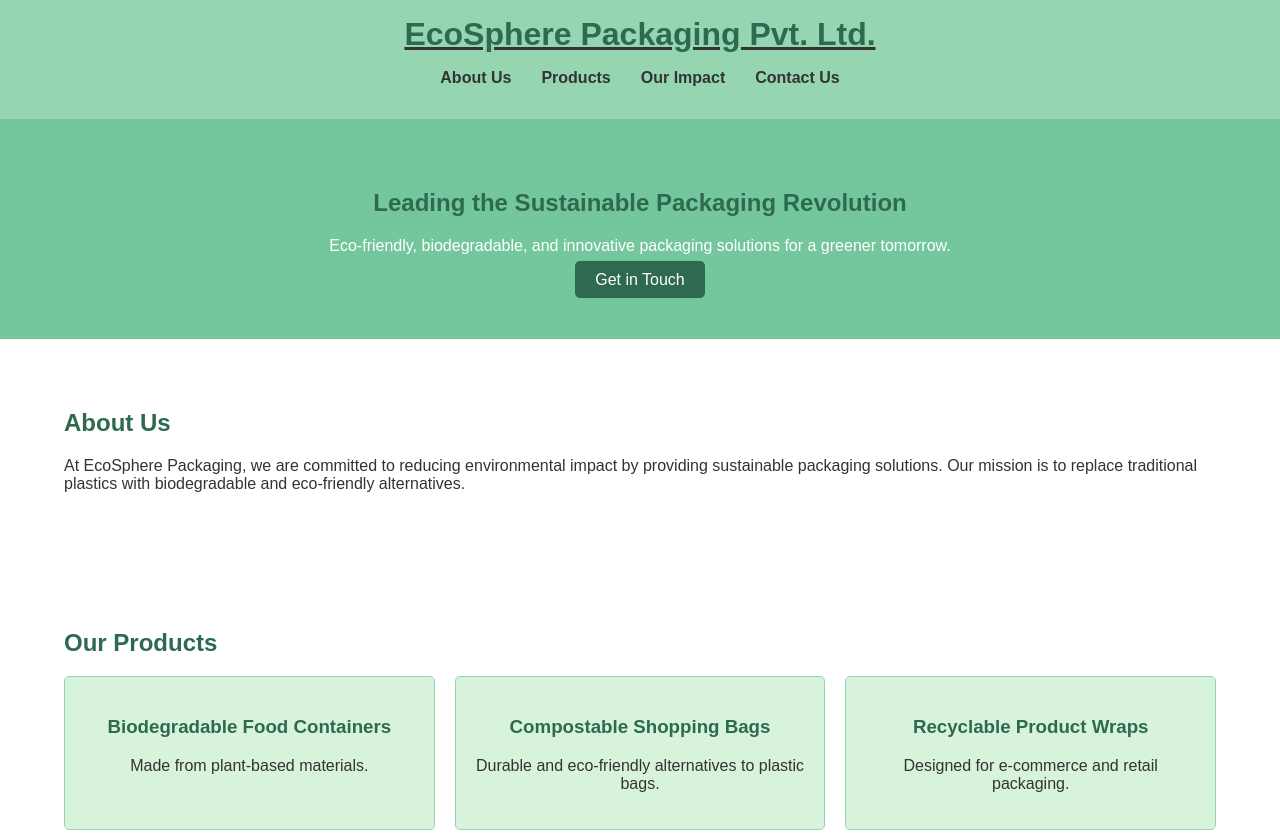
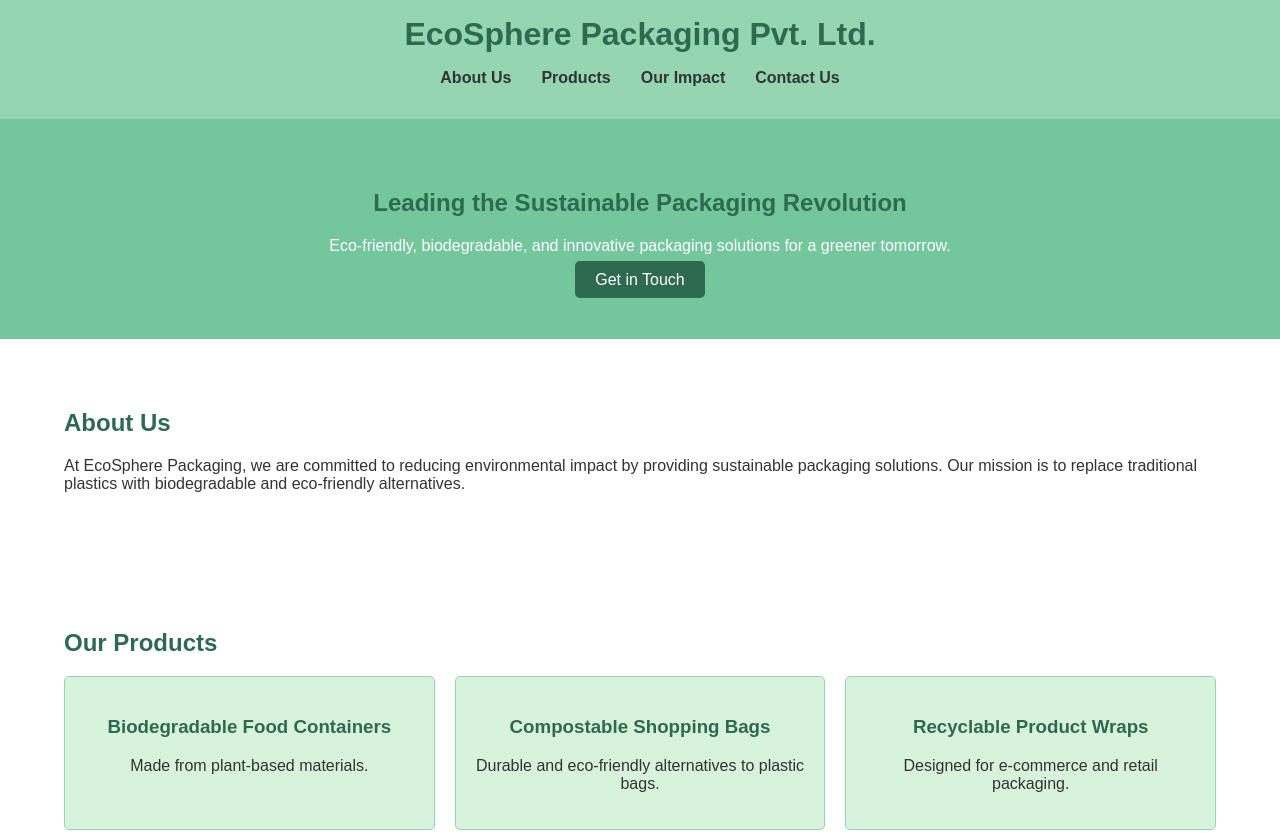
Before and after one commit to realax123/EcoS, a plain HTML site: page index.html in a window 1280 px wide. Shown: the top 833 px of the page. Drawn offline with Linux system fonts and the light colour scheme; a script that the page names is missing.

Commit message:
Update index.html

```diff
--- a/index.html
+++ b/index.html
@@ -14,7 +14,7 @@
   <!-- Header Section -->
   <header>
     <div class="container">
-     <u> <h1>EcoSphere Packaging Pvt. Ltd.</h1> </u>
+      <h1>EcoSphere Packaging Pvt. Ltd.</h1>
       <nav>
         <ul>
           <li><a href="#about">About Us</a></li>
```
